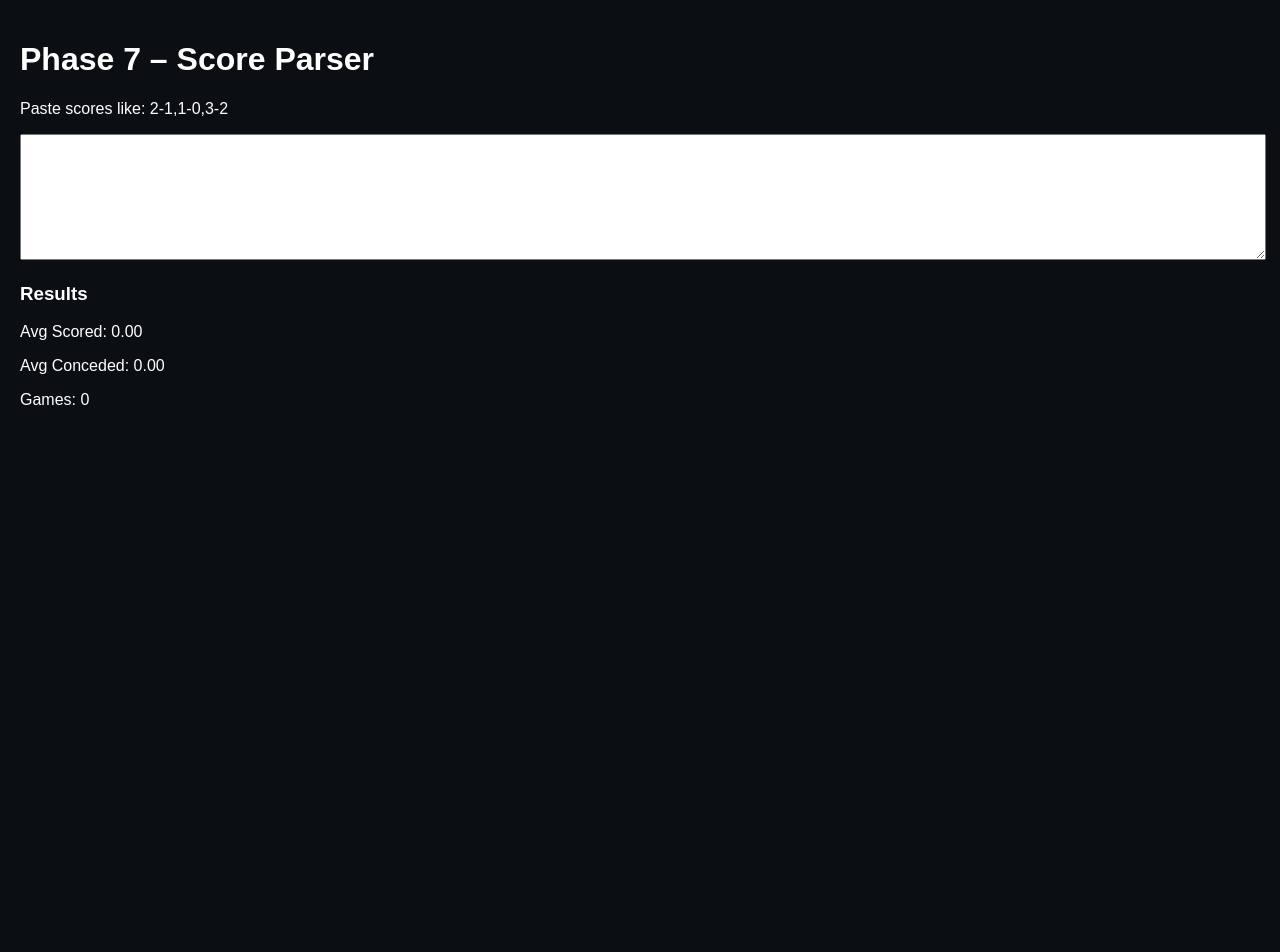
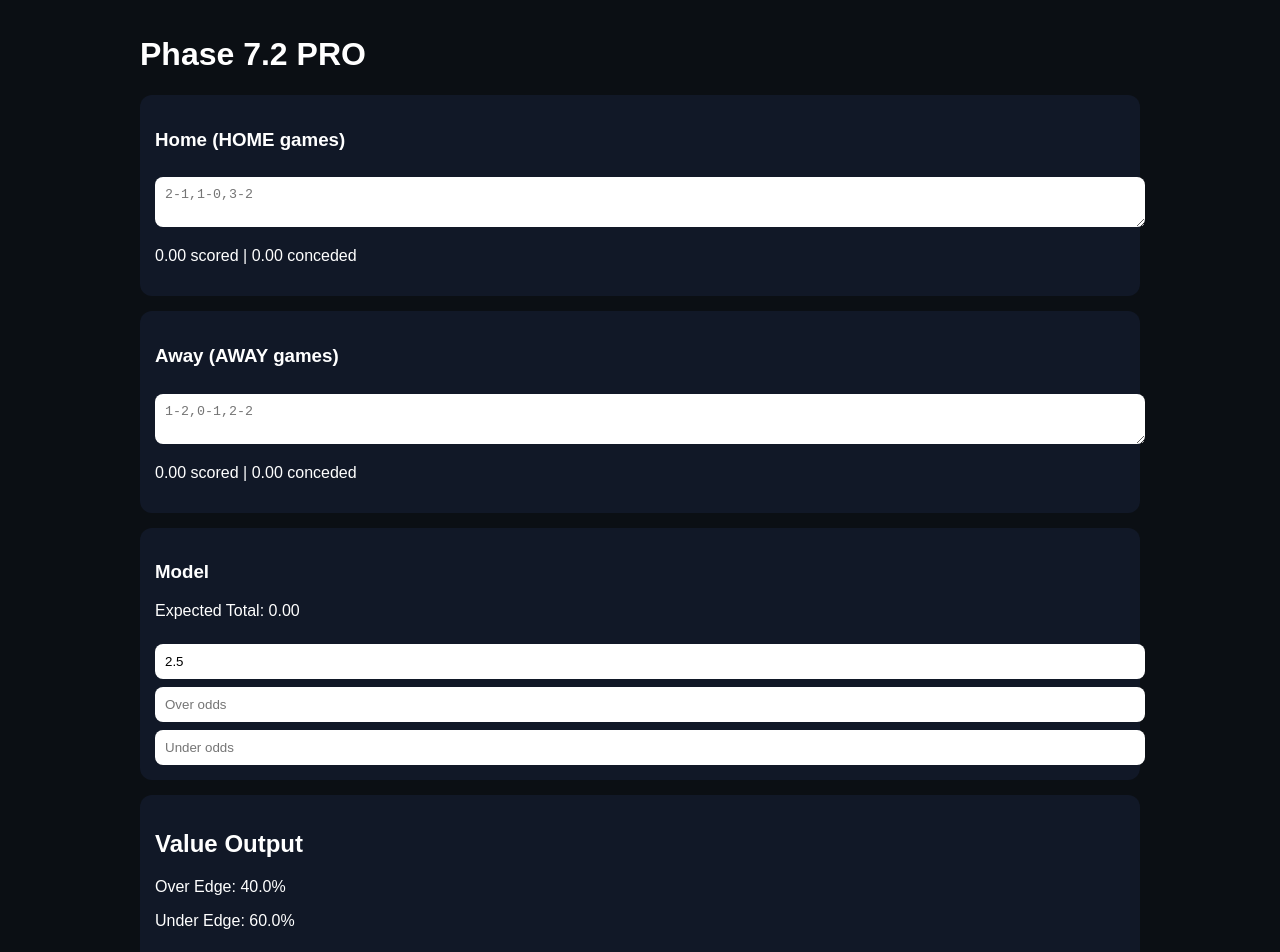
Before and after one commit to nathanbrownlee008-web/Scanner-, a Next.js app: page / in a window 1280 px wide. Shown: the top 952 px of the page. Before the commit the page ends 800 px from the top, so only its background shows below. Built offline with nearby package versions, Linux system fonts and the light colour scheme.

Commit message:
Add files via upload

```diff
--- a/app/globals.css
+++ b/app/globals.css
@@ -1 +1 @@
-body{background:#0b0f14;color:white;font-family:Arial;margin:0} .box{padding:20px}
+body{background:#0b0f14;color:white;font-family:Arial;margin:0} .wrap{padding:15px;max-width:1000px;margin:auto} textarea,input{width:100%;margin-top:8px;padding:10px;border-radius:8px;border:none} .card{background:#111827;padding:15px;border-radius:12px;margin-top:15px} button{margin-top:10px;padding:10px 14px;border:none;border-radius:8px;background:#22c55e;color:white;font-weight:bold}
--- a/app/layout.js
+++ b/app/layout.js
@@ -1 +1 @@
-export const metadata={title:"Value Scanner Phase 7"};import "./globals.css";export default function RootLayout({children}){return(<html><body>{children}</body></html>)}
+export const metadata={title:"Value Scanner 7.2 Pro"};import "./globals.css";export default function RootLayout({children}){return(<html><body>{children}</body></html>)}
--- a/app/page.js
+++ b/app/page.js
@@ -19,18 +19,65 @@ function parseScores(text){
 }
 
 export default function App(){
-  const [input,setInput]=useState("");
-  const res=parseScores(input);
+  const [homeInput,setHomeInput]=useState("");
+  const [awayInput,setAwayInput]=useState("");
+  const [line,setLine]=useState("2.5");
+  const [overOdds,setOverOdds]=useState("");
+  const [underOdds,setUnderOdds]=useState("");
+
+  const home=parseScores(homeInput);
+  const away=parseScores(awayInput);
+
+  const expectedHome=(home.avgScored+away.avgConceded)/2 || 0;
+  const expectedAway=(away.avgScored+home.avgConceded)/2 || 0;
+  const total=expectedHome+expectedAway;
+
+  function fairProb(odds){return odds?1/odds:0}
+
+  const modelOver = total>line ? 0.6 : 0.4;
+  const modelUnder = 1-modelOver;
+
+  const fairOver = fairProb(overOdds);
+  const fairUnder = fairProb(underOdds);
+
+  const overEdge = (modelOver - fairOver)*100;
+  const underEdge = (modelUnder - fairUnder)*100;
+
+  let pick="NO BET";
+  if(overEdge>3 && overEdge>underEdge) pick="OVER";
+  if(underEdge>3 && underEdge>overEdge) pick="UNDER";
 
   return(
-    <main className="box">
-      <h1>Phase 7 – Score Parser</h1>
-      <p>Paste scores like: 2-1,1-0,3-2</p>
-      <textarea style={{width:"100%",height:120}} value={input} onChange={e=>setInput(e.target.value)} />
-      <h3>Results</h3>
-      <p>Avg Scored: {res.avgScored.toFixed(2)}</p>
-      <p>Avg Conceded: {res.avgConceded.toFixed(2)}</p>
-      <p>Games: {res.games}</p>
+    <main className="wrap">
+      <h1>Phase 7.2 PRO</h1>
+
+      <div className="card">
+        <h3>Home (HOME games)</h3>
+        <textarea value={homeInput} onChange={e=>setHomeInput(e.target.value)} placeholder="2-1,1-0,3-2"/>
+        <p>{home.avgScored.toFixed(2)} scored | {home.avgConceded.toFixed(2)} conceded</p>
+      </div>
+
+      <div className="card">
+        <h3>Away (AWAY games)</h3>
+        <textarea value={awayInput} onChange={e=>setAwayInput(e.target.value)} placeholder="1-2,0-1,2-2"/>
+        <p>{away.avgScored.toFixed(2)} scored | {away.avgConceded.toFixed(2)} conceded</p>
+      </div>
+
+      <div className="card">
+        <h3>Model</h3>
+        <p>Expected Total: {total.toFixed(2)}</p>
+        <input value={line} onChange={e=>setLine(e.target.value)} placeholder="Line"/>
+        <input value={overOdds} onChange={e=>setOverOdds(e.target.value)} placeholder="Over odds"/>
+        <input value={underOdds} onChange={e=>setUnderOdds(e.target.value)} placeholder="Under odds"/>
+      </div>
+
+      <div className="card">
+        <h2>Value Output</h2>
+        <p>Over Edge: {overEdge.toFixed(1)}%</p>
+        <p>Under Edge: {underEdge.toFixed(1)}%</p>
+        <h2>{pick}</h2>
+      </div>
+
     </main>
   );
 }
```
